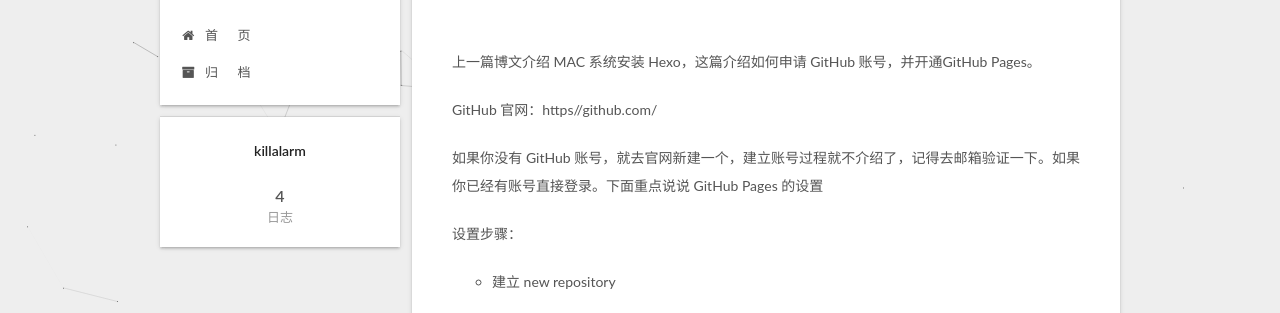
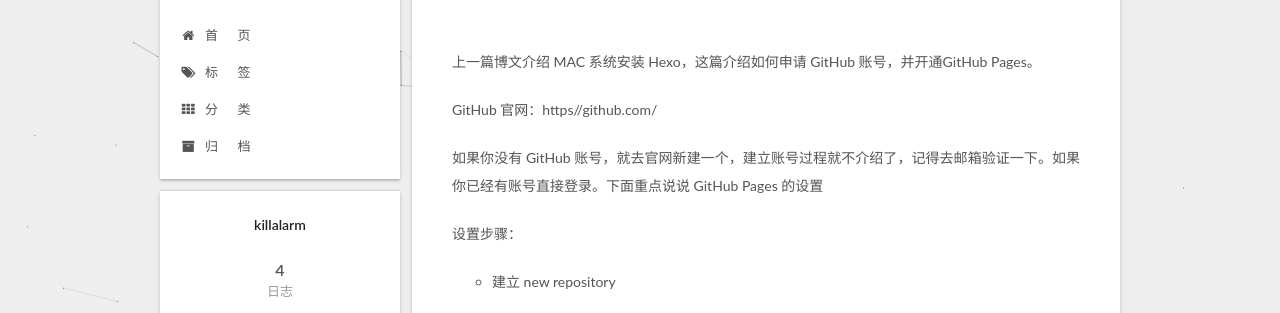
Before and after one commit to killalarm/killalarm.github.io, a plain HTML site: page 2019/07/16/GitHub-Pages申请和设置/index.html in a window 1280 px wide. Shown: the part 118-431 px from the top of the page. Drawn offline with Linux system fonts and the light colour scheme.

Commit message:
Site updated: 2019-07-17 23:48:52

```diff
--- a/2019/07/16/GitHub-Pages申请和设置/index.html
+++ b/2019/07/16/GitHub-Pages申请和设置/index.html
@@ -192,6 +192,26 @@
               <i class="menu-item-icon fa fa-fw fa-home"></i> <br>
 
             首&emsp;&emsp;页
+          </a>
+        </li>
+
+
+        <li class="menu-item menu-item-tags">
+          <a href="/tags/" rel="section">
+
+              <i class="menu-item-icon fa fa-fw fa-tags"></i> <br>
+
+            标&emsp;&emsp;签
+          </a>
+        </li>
+
+
+        <li class="menu-item menu-item-categories">
+          <a href="/categories/" rel="section">
+
+              <i class="menu-item-icon fa fa-fw fa-th"></i> <br>
+
+            分&emsp;&emsp;类
           </a>
         </li>
 
```
Also changed, not shown: 2019/07/16/Hexo-部署到GitHub/index.html (+20 -0 lines), 2019/07/16/firstblog/index.html (+20 -0 lines), 2019/07/16/hello-world/index.html (+20 -0 lines), about/index.html (+20 -0 lines), archives/2019/07/index.html (+20 -0 lines), archives/2019/index.html (+20 -0 lines), archives/index.html (+20 -0 lines), categories/index.html (+20 -0 lines), index.html (+20 -0 lines), tags/index.html (+20 -0 lines).
